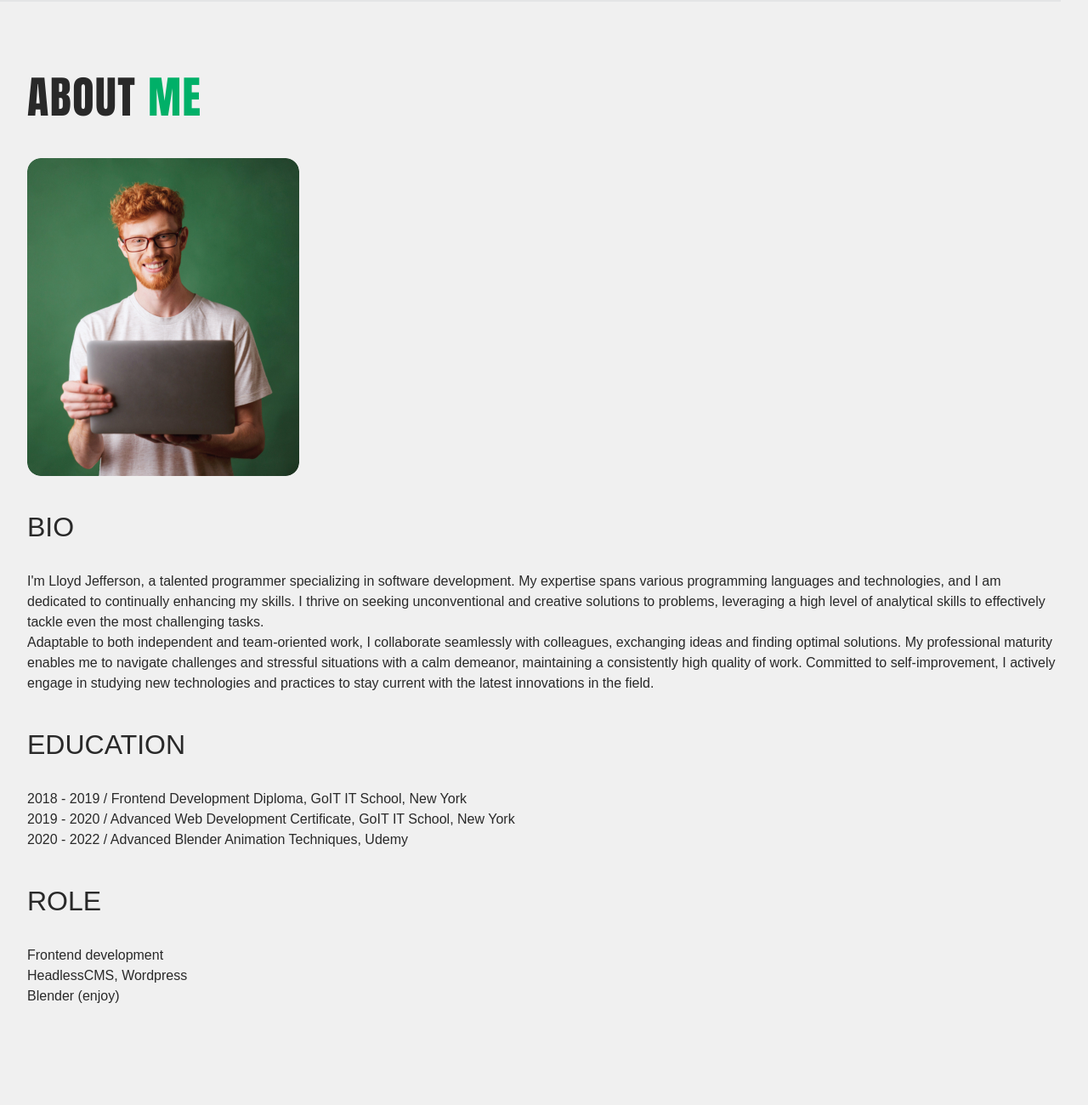
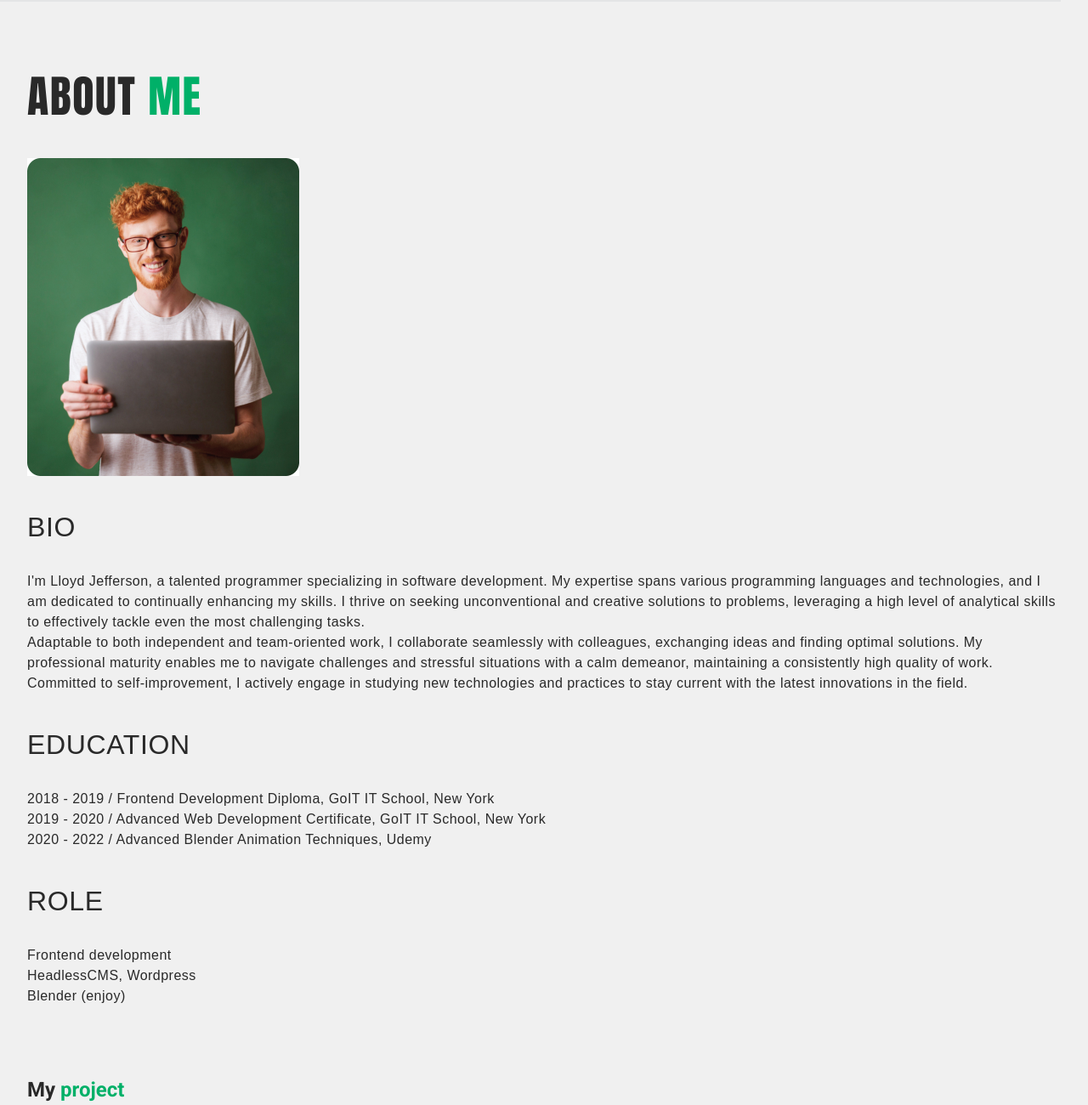
Before and after one commit to Yuliya0484/test, a plain HTML site: page index.html in a window 1280 px wide. Shown: the part 1023-2323 px from the top of the page at 85% size. Before the commit the page ends 2207 px from the top, so only its background shows below. Drawn offline with nearby package versions, Linux system fonts and the light colour scheme.

Commit message:
about-in-process

```diff
--- a/css/styles.css
+++ b/css/styles.css
@@ -302,16 +302,17 @@ img {
   /* About */
   .about-section {
     padding-top: 80px;
+    margin-bottom: 80px;
   }
   .about-main-title {
     font-family: "Impact", sans-serif;
     font-size: 52px;
-    line-height: 1.23077;
+    line-height: 1.23;
     letter-spacing: 0.03em;
     text-transform: uppercase;
     margin-bottom: 40px;
   }
-  .about-photo {
+  .about-box {
     border-radius: 16px;
   }
   .about-title {
@@ -319,6 +320,7 @@ img {
     font-weight: 500;
     font-size: 32px;
     line-height: 1.25;
+    letter-spacing: 0.02em;
     text-transform: uppercase;
     margin-top: 40px;
     margin-bottom: 32px;
@@ -327,13 +329,13 @@ img {
     font-family: "Poppins", sans-serif;
     font-weight: 300;
     font-size: 16px;
-    line-height: 1.5;
+    letter-spacing: 0.03em;
   }
 
-  /* ------------------------------------- */
+  /* --------------------------------- */
 
   /* ----MENU----*/
-  /* .menu {
+  .menu {
     width: 100%;
     height: 100%;
     position: fixed;
@@ -364,10 +366,10 @@ img {
     background-color: #ffffff;
     padding: 72px 24px 40px 16px;
     transition: transform 250ms cubic-bezier(0.4, 0, 0.2, 1);
-    /* transform: translate(-50%, -50%); */
-  /* } */
-  /* .menu-button { */
-   /* border-radius: 50%;
+    transform: translate(-50%, -50%);
+  }
+  .menu-button {
+    border-radius: 50%;
     width: 24px;
     height: 24px;
     background-color: #e7e9fc;
@@ -466,10 +468,11 @@ img {
     .menu {
       display: none;
     }
-  } */
+  }
+
   /* -----Modal----- */
 
-/* .overlay {
+  .overlay {
     width: 100%;
     height: 100%;
     position: fixed;
@@ -693,7 +696,8 @@ img {
       min-height: 584px;
       padding: 72px 24px 24px;
     }
-
     .checkbox-text {
       display: flex;
-  }} */
+    }
+  }
+}
--- a/index.html
+++ b/index.html
@@ -152,8 +152,7 @@
             <img
                 srcset="
                   ./images/about-me-photo.jpg 1x,
-                  ./images/about-me-photo.jpg 2x
-                "
+                  ./images/about-me-photo.jpg 2x"
                 class="about-photo"
                 src="./images/about-me-photo.jpg"
                 alt="About me photo"
@@ -202,6 +201,17 @@
           </div>
         </div>
       </section>
+
+
+      <section class="techskils-section">
+        <div class="techskils-container container"></div>
+      </section>
+      <section class="project-section">
+        <div class="container">
+          <h2 class="techskils-title">My <span class="techskils-title brand-color">project</span></h2>
+        </div>
+      </section>
+
     </main>
     <footer class="main-footer">
     </footer>
```
Also changed, not shown: 1 other file. Lines whose indentation alone changed are shown as unchanged.
